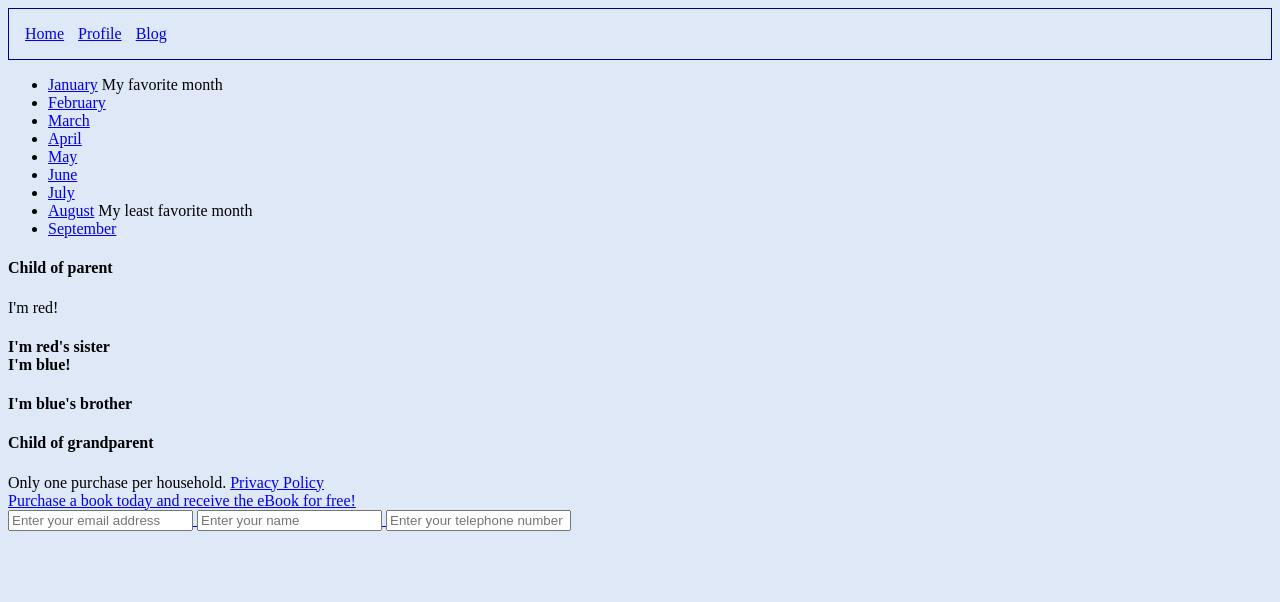
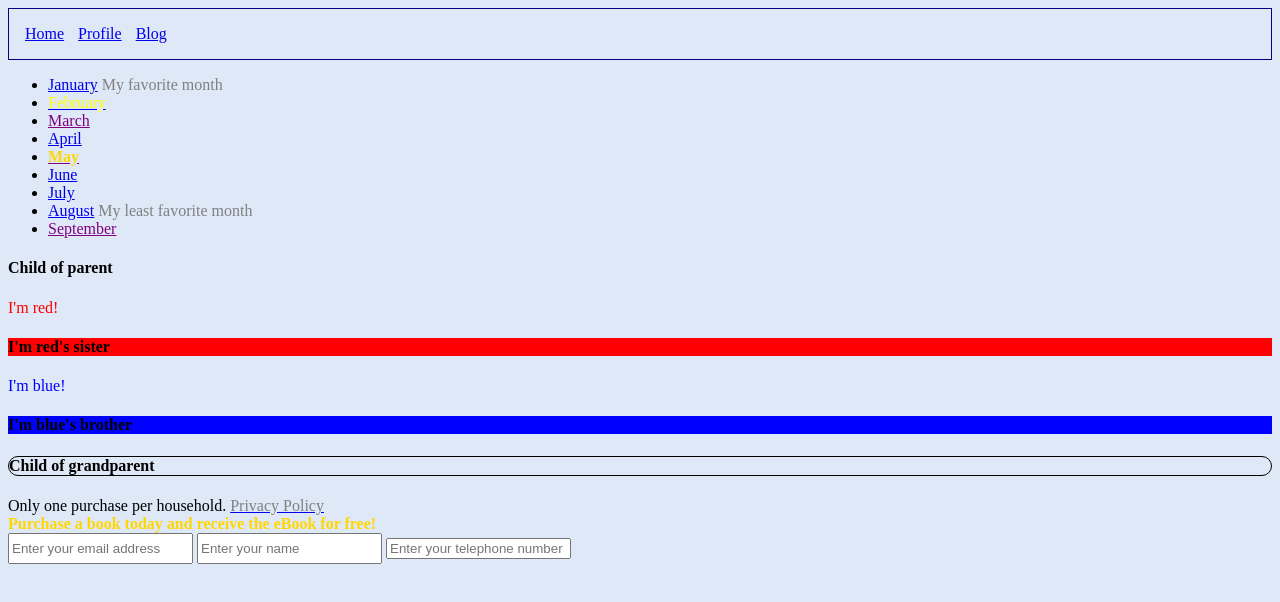
Before and after one commit to daniel-certa-1228/css-selectors, a plain HTML site: page index.html in a window 1280 px wide. Drawn offline with Linux system fonts and the light colour scheme.

Commit message:
Finished final css selections

```diff
--- a/index.html
+++ b/index.html
@@ -16,7 +16,7 @@
         </ul>
       </nav>
     </header>
-
+    <article>
       <section>
         <div class="month-list">
           <ul>
@@ -30,17 +30,17 @@
               </a>
             </li>
             <li>
-            <a href="#">
-              <span class="disabled">March</span>
+              <a href="#" class="disabled">
+                <span>March</span>
               </a>
             </li>
             <li>
               <a href="#">April</a>
             </li>
             <li>
-            <a href="#">
+              <a href="#" class="disabled">
                 <div class="promo">
-                <span class="disabled">May</span>
+                  <span>May</span>
                 </div>
               </a>
             </li>
@@ -66,16 +66,16 @@
           <div class="parent">
             <h4>Child of parent</h4>
             <div>
-            <div>I'm red!</div>
-            <h4>I'm red's sister
-            <div>I'm blue!</div>
-            <h4>I'm blue's brother</h4>
+              <div class="red-text">I'm red!</div>
+              <h4 class="red-bg">I'm red's sister</h4>
+              <div class="blue-text">I'm blue!</div>
+              <h4 class="blue-bg">I'm blue's brother</h4>
             </div>
           </div>
           <h4>Child of grandparent</h4>
         </div>
       </section>
-
+    </article>
     <footer class="padded">
 
       <div class="disclaimer">
@@ -85,7 +85,7 @@
             <span class="disabled">
               Privacy Policy
             </span>
-          </span>
+          </span></a>
       </div>
 
       <div class="promo">
--- a/selectors.css
+++ b/selectors.css
@@ -21,3 +21,45 @@ header {
 	padding; 0;
 	margin: 0 10px 0 0;
 }
+
+.disabled {
+	color: grey;
+}
+
+a.disabled  {
+	color: purple;
+}
+
+.active {
+	color:yellow;
+}
+
+.red-text {
+	color: red;
+}
+
+.blue-text {
+	color: blue;
+}
+
+.red-bg {
+	background-color: red;
+}
+
+.blue-bg {
+	background-color: blue;
+}
+
+.grandparent > h4 {
+	border: 1px solid black;
+	border-radius: 20px;
+}
+
+.promo {
+	color: gold;
+	font-weight: bold;
+}
+
+input[type="text"] {
+	height: 25px;
+}
```
Also changed, not shown: 1 other file. Lines whose indentation alone changed are shown as unchanged.
